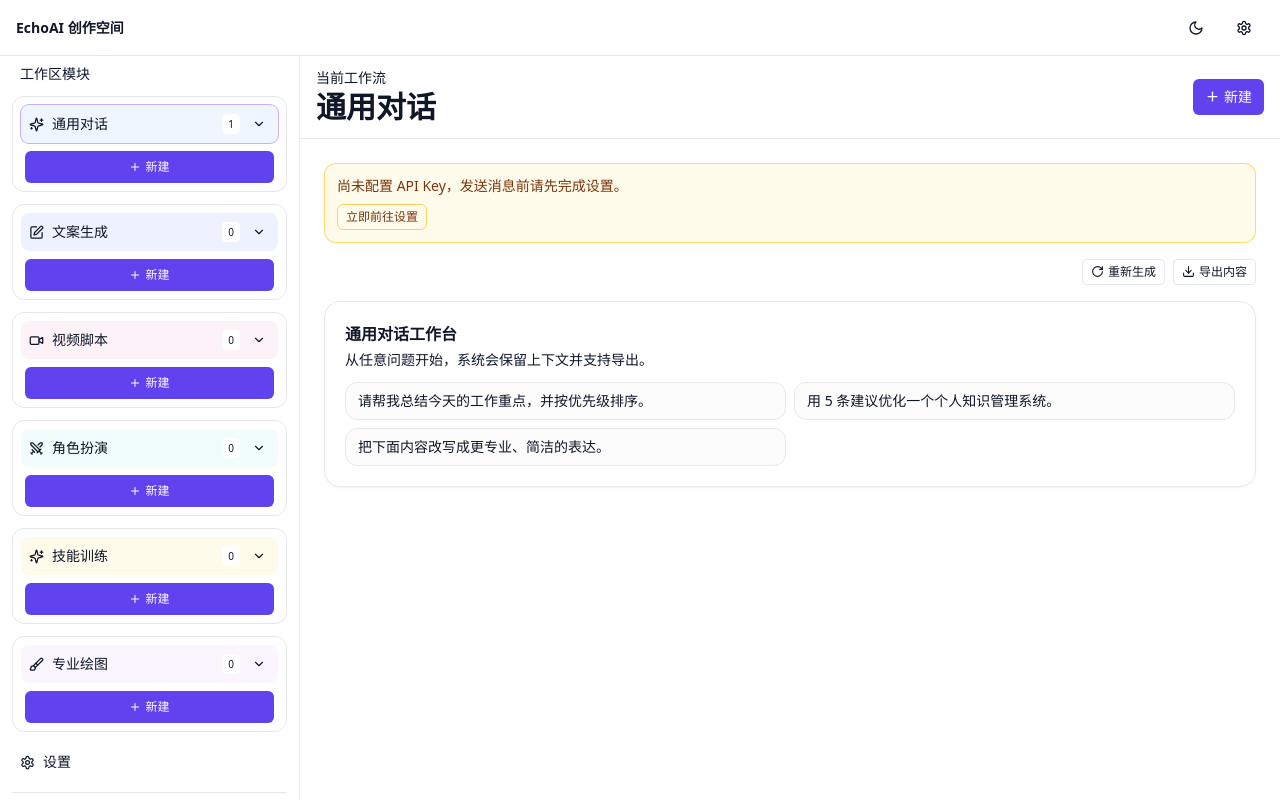
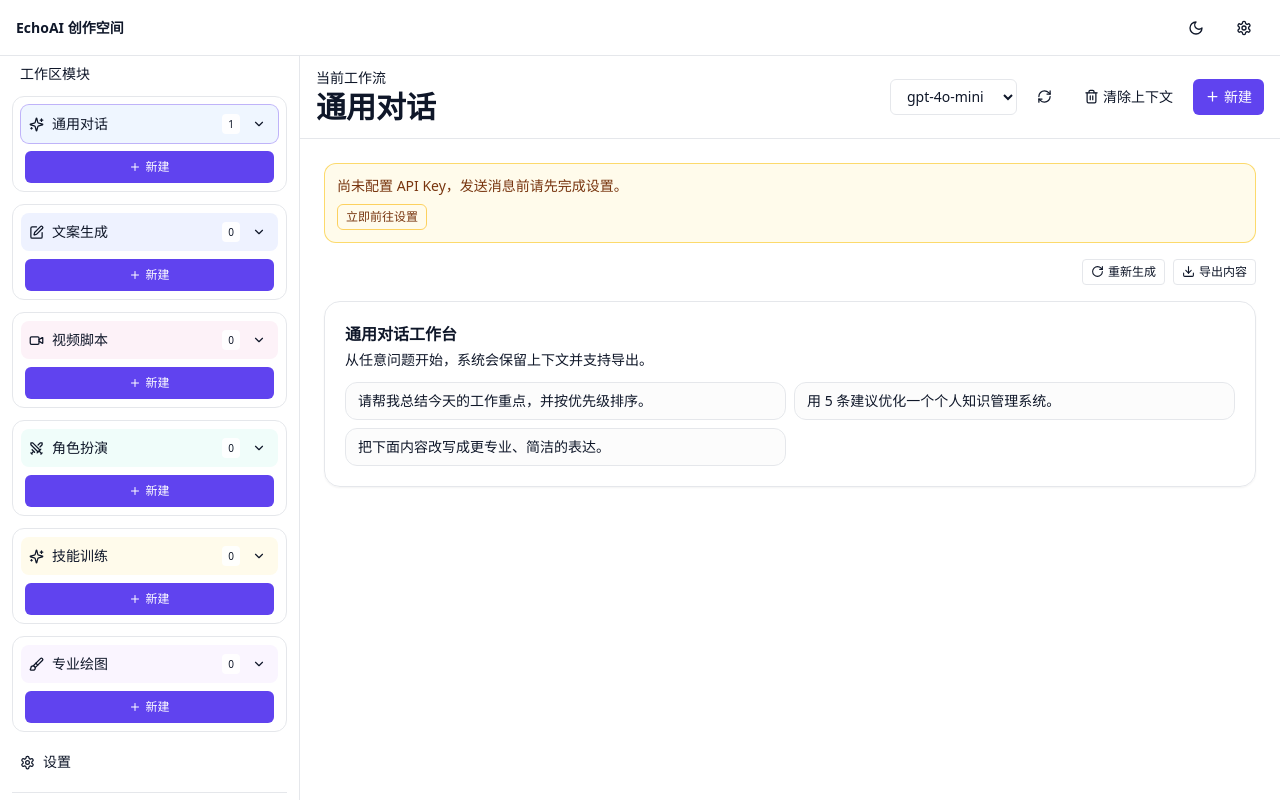
Before and after one commit to tempppw01/EchoAI, a Next.js app: page /chat in a window 1280 px wide. Built offline with nearby package versions, Linux system fonts and the light colour scheme.

Commit message:
feat: 聊天顶部快捷模型切换与停止生成

```diff
--- a/components/chat/chat-composer.tsx
+++ b/components/chat/chat-composer.tsx
@@ -1,7 +1,7 @@
 'use client';
 
 import * as Tooltip from '@radix-ui/react-tooltip';
-import { Info, SendHorizontal, SlidersHorizontal, Upload } from 'lucide-react';
+import { Info, SendHorizontal, SlidersHorizontal, Square, Upload } from 'lucide-react';
 import { useMemo, useState } from 'react';
 import { Button } from '@/components/ui/button';
 import { Textarea } from '@/components/ui/textarea';
@@ -11,11 +11,12 @@ import { useSettingsStore } from '@/stores/settings-store';
 
 export function ChatComposer({ mode }: { mode: ChatMode }) {
   const [value, setValue] = useState('');
-  const { sessions, activeSessionId, sendMessage, updateSession, createSession } = useChatStore();
+  const { sessions, activeSessionId, sendMessage, updateSession, createSession, generatingSessionIds, stopMessage } = useChatStore();
   const { settings, setSettings } = useSettingsStore();
 
   const activeSession = useMemo(() => sessions.find((s) => s.id === (activeSessionId ?? sessions[0]?.id)), [sessions, activeSessionId]);
   const model = activeSession?.model ?? (mode === 'image' || mode === 'proImage' ? settings.defaultImageModel : settings.defaultTextModel);
+  const isGenerating = !!activeSession?.id && generatingSessionIds.includes(activeSession.id);
 
   // 发送逻辑：没有活动会话时自动创建，保证“随手就能聊”。
   const onSend = () => {
@@ -35,7 +36,7 @@ export function ChatComposer({ mode }: { mode: ChatMode }) {
           value={model}
           onChange={(e) => activeSession && updateSession(activeSession.id, { model: e.target.value })}
         >
-          {[settings.defaultTextModel, settings.defaultImageModel, 'gpt-4o', 'gpt-4.1-mini'].map((m) => <option key={m} value={m}>{m}</option>)}
+          {(settings.modelCatalog?.length ? settings.modelCatalog : [settings.defaultTextModel, settings.defaultImageModel, 'gpt-4o', 'gpt-4.1-mini']).map((m) => <option key={m} value={m}>{m}</option>)}
         </select>
         <Tooltip.Provider>
           <Tooltip.Root>
@@ -61,7 +62,19 @@ export function ChatComposer({ mode }: { mode: ChatMode }) {
           onKeyDown={(e) => { if ((e.ctrlKey || e.metaKey) && e.key === 'Enter' && value.trim()) onSend(); }}
         />
         <Button className="rounded-xl bg-transparent text-foreground" onClick={() => setSettings({ stream: !settings.stream })}><SlidersHorizontal size={16} /></Button>
-        <Button className="rounded-xl" disabled={!value.trim()} onClick={onSend}><SendHorizontal size={16} /></Button>
+        <Button
+          className="rounded-xl"
+          disabled={!isGenerating && !value.trim()}
+          onClick={() => {
+            if (isGenerating && activeSession?.id) {
+              stopMessage(activeSession.id);
+              return;
+            }
+            onSend();
+          }}
+        >
+          {isGenerating ? <Square size={16} /> : <SendHorizontal size={16} />}
+        </Button>
       </div>
     </div>
   );
--- a/components/layout/workspace.tsx
+++ b/components/layout/workspace.tsx
@@ -1,9 +1,10 @@
 'use client';
 
 import { AnimatePresence, motion } from 'framer-motion';
-import { Brush, ChevronDown, Menu, Moon, Plus, Settings, Sparkles, Sun, Swords, Video, PenSquare } from 'lucide-react';
+import { Brush, ChevronDown, Menu, Moon, Plus, RefreshCw, Settings, Sparkles, Sun, Swords, Trash2, Video, PenSquare } from 'lucide-react';
 import { useTheme } from 'next-themes';
 import { useEffect, useMemo, useState } from 'react';
+import { fetchModelCatalog } from '@/lib/model-service';
 import { ChatComposer } from '@/components/chat/chat-composer';
 import { ChatList } from '@/components/chat/chat-list';
 import { MessageList } from '@/components/chat/message-list';
@@ -14,6 +15,7 @@ import { Button } from '@/components/ui/button';
 import { ChatMode } from '@/lib/types';
 import { useChatStore } from '@/stores/chat-store';
 import { useUIStore } from '@/stores/ui-store';
+import { useSettingsStore } from '@/stores/settings-store';
 import { useRoleplayStore } from '@/stores/roleplay-store';
 
 type SectionKey = 'chat' | 'copywriting' | 'videoScript' | 'roleplay' | 'training' | 'image';
@@ -63,8 +65,10 @@ export function Workspace({ mode }: { mode: ChatMode }) {
   }, []);
 
   const { settingsOpen, setSettingsOpen, sidebarOpen, setSidebarOpen } = useUIStore();
-  const { sessions, activeSessionId, createSession, selectSession } = useChatStore();
+  const { sessions, activeSessionId, createSession, selectSession, updateSession, clearContext } = useChatStore();
   const { recentCharacterId, activeCharacterId, activeWorldId } = useRoleplayStore();
+  const { settings, setSettings } = useSettingsStore();
+  const [loadingModels, setLoadingModels] = useState(false);
 
   const active = useMemo(() => sessions.find((s) => s.id === (activeSessionId ?? sessions[0]?.id)), [sessions, activeSessionId]);
 
@@ -110,6 +114,21 @@ export function Workspace({ mode }: { mode: ChatMode }) {
 
   const contentMode = active?.mode ?? mode;
 
+  const canSwitchModel = Boolean(active) && contentMode !== 'roleplay';
+  const modelOptions = settings.modelCatalog?.length
+    ? settings.modelCatalog
+    : [settings.defaultTextModel, settings.defaultImageModel, 'gpt-4o', 'gpt-4.1-mini'];
+
+  const refreshModels = async () => {
+    setLoadingModels(true);
+    try {
+      const models = await fetchModelCatalog(settings);
+      if (models.length) setSettings({ modelCatalog: models });
+    } finally {
+      setLoadingModels(false);
+    }
+  };
+
   if (!mounted) {
     return <div className="h-screen bg-muted/30" />;
   }
@@ -152,7 +171,26 @@ export function Workspace({ mode }: { mode: ChatMode }) {
                 <p className="text-sm text-muted-foreground">当前工作流</p>
                 <p className="text-3xl font-bold leading-tight">{sections.find((n) => n.key === section)?.label ?? '通用对话'}</p>
               </div>
-              <Button onClick={() => createInSection(section)}><Plus size={15} className="mr-1" />新建</Button>
+              <div className="flex flex-wrap items-center justify-end gap-2">
+                {canSwitchModel && (
+                  <>
+                    <select
+                      className="h-9 rounded-md border bg-background px-3 text-sm"
+                      value={active?.model}
+                      onChange={(e) => active && updateSession(active.id, { model: e.target.value })}
+                    >
+                      {modelOptions.map((m) => <option key={m} value={m}>{m}</option>)}
+                    </select>
+                    <Button className="bg-transparent text-foreground" onClick={refreshModels} disabled={loadingModels}>
+                      <RefreshCw size={15} className={loadingModels ? 'animate-spin' : ''} />
+                    </Button>
+                    <Button className="bg-transparent text-foreground" onClick={() => active && clearContext(active.id)}>
+                      <Trash2 size={15} className="mr-1" />清除上下文
+                    </Button>
+                  </>
+                )}
+                <Button onClick={() => createInSection(section)}><Plus size={15} className="mr-1" />新建</Button>
+              </div>
             </div>
           </div>
 
--- a/components/settings/settings-form-schema.ts
+++ b/components/settings/settings-form-schema.ts
@@ -14,6 +14,7 @@ export const settingsSchema = z.object({
   webdavUsername: z.string().optional(),
   autoSyncMinutes: z.coerce.number().min(5).max(720),
   showTokenUsage: z.boolean(),
+  modelCatalog: z.array(z.string()).optional(),
 });
 
 export type SettingsFormValues = z.infer<typeof settingsSchema>;
--- /dev/null
+++ b/lib/model-service.ts
@@ -0,0 +1,32 @@
+import { AppSettings } from '@/lib/types';
+
+const ensureBaseUrl = (baseUrl: string) => baseUrl.replace(/\/+$/, '');
+
+export async function fetchModelCatalog(settings: AppSettings): Promise<string[]> {
+  const baseUrl = settings.baseUrl?.trim();
+  const apiKey = settings.apiKey?.trim();
+
+  if (!baseUrl || !apiKey) {
+    return settings.modelCatalog || [];
+  }
+
+  const response = await fetch(`${ensureBaseUrl(baseUrl)}/models`, {
+    headers: {
+      Authorization: `Bearer ${apiKey}`,
+      'Content-Type': 'application/json',
+    },
+  });
+
+  if (!response.ok) {
+    throw new Error(`拉取模型失败 (${response.status})`);
+  }
+
+  const data = await response.json() as { data?: Array<{ id?: string }> };
+  const ids: string[] = Array.isArray(data?.data)
+    ? data.data
+      .map((item) => item?.id)
+      .filter((id): id is string => typeof id === 'string' && id.trim().length > 0)
+    : [];
+
+  return [...new Set<string>(ids)];
+}
--- a/lib/types.ts
+++ b/lib/types.ts
@@ -61,6 +61,7 @@ export interface AppSettings {
   webdavUsername: string;
   autoSyncMinutes: number;
   showTokenUsage: boolean;
+  modelCatalog: string[];
 }
 
 export interface AppSnapshot {
--- a/stores/chat-store.ts
+++ b/stores/chat-store.ts
@@ -109,7 +109,9 @@ const buildMessagesForRequest = (session: ChatSession, content: string): Array<{
   ];
 };
 
-const requestAssistantReply = async (session: ChatSession, content: string) => {
+const inflightRequests = new Map<string, AbortController>();
+
+const requestAssistantReply = async (session: ChatSession, content: string, signal?: AbortSignal) => {
   const { settings } = useSettingsStore.getState();
   const endpoint = settings.baseUrl?.trim();
   const apiKey = settings.apiKey?.trim();
@@ -128,6 +130,7 @@ const requestAssistantReply = async (session: ChatSession, content: string) => {
       'Content-Type': 'application/json',
       Authorization: `Bearer ${apiKey}`,
     },
+    signal,
     body: JSON.stringify({
       model: session.model || settings.defaultTextModel,
       messages: buildMessagesForRequest(session, content),
@@ -154,9 +157,12 @@ const requestAssistantReply = async (session: ChatSession, content: string) => {
 interface ChatState {
   sessions: ChatSession[];
   activeSessionId?: string;
+  generatingSessionIds: string[];
   createSession: (mode: ChatMode, subtype?: string, model?: string, roleplayConfig?: { characterId?: string; worldId?: string }) => string;
   selectSession: (id: string) => void;
   sendMessage: (content: string, targetSessionId?: string) => Promise<void>;
+  stopMessage: (sessionId: string) => void;
+  clearContext: (sessionId: string) => void;
   renameSession: (id: string, title: string) => void;
   updateSession: (id: string, patch: Partial<ChatSession>) => void;
   deleteSession: (id: string) => void;
@@ -172,6 +178,7 @@ export const useChatStore = create<ChatState>()(
     (set, get) => ({
       sessions: [createInitialSession()],
       activeSessionId: undefined,
+      generatingSessionIds: [],
       createSession: (mode, subtype, model, roleplayConfig) => {
         const roleplayState = useRoleplayStore.getState();
         const session = {
@@ -193,10 +200,15 @@ export const useChatStore = create<ChatState>()(
         const session = sessions.find((s) => s.id === targetId);
         if (!session) return;
 
+        inflightRequests.get(targetId)?.abort();
+        const controller = new AbortController();
+        inflightRequests.set(targetId, controller);
+
         const user: ChatMessage = { id: uid(), role: 'user', content, createdAt: now(), status: 'done' };
         const assistant = buildAssistantMessage();
 
         set((state) => ({
+          generatingSessionIds: [...new Set([...state.generatingSessionIds, targetId])],
           sessions: sortedSessions(
             state.sessions.map((item) => {
               if (item.id !== targetId) return item;
@@ -225,8 +237,9 @@ export const useChatStore = create<ChatState>()(
         }));
 
         try {
-          const result = await requestAssistantReply({ ...session, messages: [...session.messages, user] }, content);
+          const result = await requestAssistantReply({ ...session, messages: [...session.messages, user] }, content, controller.signal);
           set((state) => ({
+            generatingSessionIds: state.generatingSessionIds.filter((id) => id !== targetId),
             sessions: sortedSessions(
               state.sessions.map((item) =>
                 item.id === targetId
@@ -243,6 +256,26 @@ export const useChatStore = create<ChatState>()(
             ),
           }));
         } catch (error) {
+          const wasAborted = error instanceof Error && error.name === 'AbortError';
+          if (wasAborted) {
+            set((state) => ({
+              generatingSessionIds: state.generatingSessionIds.filter((id) => id !== targetId),
+              sessions: state.sessions.map((item) =>
+                item.id === targetId
+                  ? {
+                      ...item,
+                      messages: item.messages.map((message) =>
+                        message.id === assistant.id
+                          ? { ...message, status: 'error', content: '已停止生成。' }
+                          : message,
+                      ),
+                    }
+                  : item,
+              ),
+            }));
+            return;
+          }
+
           const detail = error instanceof Error ? error.message : 'unknown error';
 
           try {
@@ -255,6 +288,7 @@ export const useChatStore = create<ChatState>()(
             });
 
             set((state) => ({
+              generatingSessionIds: state.generatingSessionIds.filter((id) => id !== targetId),
               sessions: sortedSessions(
                 state.sessions.map((item) =>
                   item.id === targetId
@@ -282,6 +316,7 @@ ${response}`,
             const fallbackMessage = fallbackError instanceof Error ? fallbackError.message : '未知错误';
 
             set((state) => ({
+              generatingSessionIds: state.generatingSessionIds.filter((id) => id !== targetId),
               sessions: sortedSessions(
                 state.sessions.map((item) =>
                   item.id === targetId
@@ -304,8 +339,21 @@ ${response}`,
               ),
             }));
           }
+        } finally {
+          inflightRequests.delete(targetId);
         }
       },
+      stopMessage: (sessionId) => {
+        inflightRequests.get(sessionId)?.abort();
+      },
+      clearContext: (sessionId) =>
+        set((state) => ({
+          sessions: state.sessions.map((session) =>
+            session.id === sessionId
+              ? { ...session, messages: [], summary: '开始你的第一条消息', memorySummary: '', pinnedMemory: '', updatedAt: now() }
+              : session,
+          ),
+        })),
       renameSession: (id, title) => set((state) => ({ sessions: state.sessions.map((s) => (s.id === id ? { ...s, title: title.trim() || s.title } : s)) })),
       updateSession: (id, patch) =>
         set((state) => ({
@@ -357,6 +405,12 @@ ${response}`,
         set({ sessions: safeSessions, activeSessionId: safeActiveId });
       },
     }),
-    { name: 'echoai-chats' },
+    {
+      name: 'echoai-chats',
+      partialize: (state) => ({
+        sessions: state.sessions,
+        activeSessionId: state.activeSessionId,
+      }),
+    },
   ),
 );
--- a/stores/settings-store.ts
+++ b/stores/settings-store.ts
@@ -15,6 +15,7 @@ export const defaultSettings: AppSettings = {
   webdavUsername: '',
   autoSyncMinutes: 30,
   showTokenUsage: false,
+  modelCatalog: ['gpt-4o-mini', 'gpt-4o', 'gpt-4.1-mini', 'gpt-image-1'],
 };
 
 export const useSettingsStore = create<{
@@ -26,7 +27,7 @@ export const useSettingsStore = create<{
     (set) => ({
       settings: defaultSettings,
       setSettings: (incoming) => set((state) => ({ settings: { ...state.settings, ...incoming } })),
-      replaceSettings: (settings) => set({ settings }),
+      replaceSettings: (settings) => set({ settings: { ...defaultSettings, ...settings } }),
     }),
     { name: 'echoai-settings' },
   ),
```
